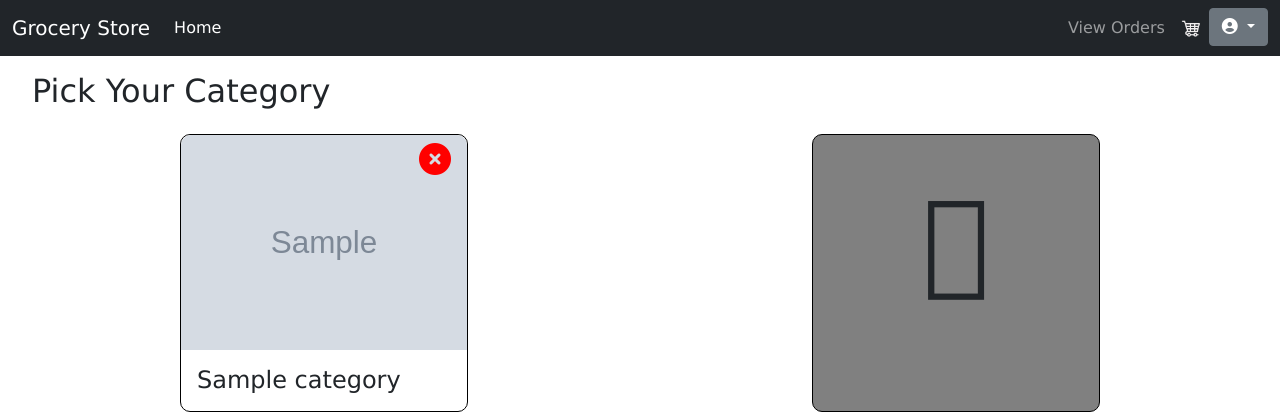
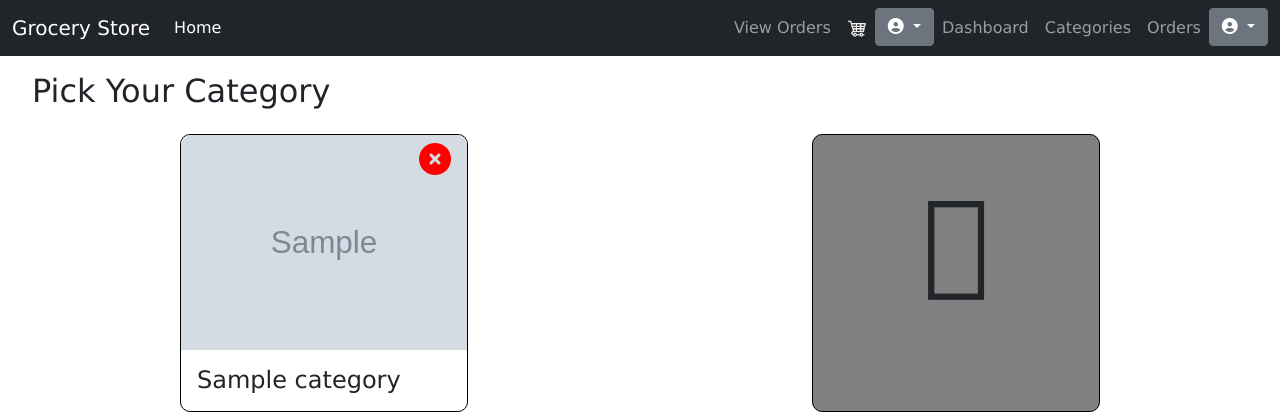
Before and after one commit to KartheeshReddy/temp_miniproject, a PHP site: page /admin_index.php in a window 1280 px wide. Shown: the top 420 px of the page. Run offline with PHP 8.4, Linux system fonts and the light colour scheme; the visitor is signed in with stand-in values (Sample User, id 1); tables that the repository leaves empty or names only in its code hold one stand-in row (values such as "Sample post"); grey boxes marked "Sample" are stand-in pictures; some libraries are stand-ins or nearby versions.

Commit message:
files added

```diff
--- a/partials/_navbar.php
+++ b/partials/_navbar.php
@@ -1,3 +1,5 @@
+
+
 <!-- Navbar -->
 <?php
 
@@ -28,7 +30,7 @@ echo '<nav class="navbar navbar-expand-lg navbar-dark bg-dark">
 
             <ul class="navbar-nav mb-2 mb-lg-0">';
 
-            if (!(isset($_SESSION["user_loggedin"]))) {
+            if (!(isset($_SESSION["user_loggedin"])) && !(isset($_SESSION["admin_loggedin"]))) {
                 echo '<li class="nav-item">
                     <a class="nav-link" href="login.php">Login</a>
                 </li>
@@ -60,6 +62,27 @@ echo '<nav class="navbar navbar-expand-lg navbar-dark bg-dark">
 
             </li>';
             }
+            if (isset($_SESSION["admin_loggedin"]))
+            {
+                echo '<a href="admin_dashboard.php" class="nav-link">Dashboard</a>';
+                echo '<a href="admin_index.php" class="nav-link">Categories</a>';
+                echo '<a href="admin_orders.php" class="nav-link">Orders</a>';
+
+                echo '<li class="nav-item">
+                <div class="dropdown">
+                    <button class="btn btn-secondary dropdown-toggle" type="button" id="dropdownMenuButton1" data-bs-toggle="dropdown" aria-expanded="false">
+                    <i class="fa fa-user-circle" aria-hidden="true"></i>
+                    </button>
+                    <ul class="dropdown-menu dropdown-menu-end" aria-labelledby="dropdownMenuButton1">
+                        <li><h5 class="dropdown-header">Signed in as<br><br><strong>'.$_SESSION["admin_email"].'</strong></h5></li>
+
+                        <li><a class="dropdown-item" href="logout.php">Logout</a></li>
+
+                    </ul>
+                </div>
+
+            </li>';
+            }
 
             echo '
             </ul>
```
